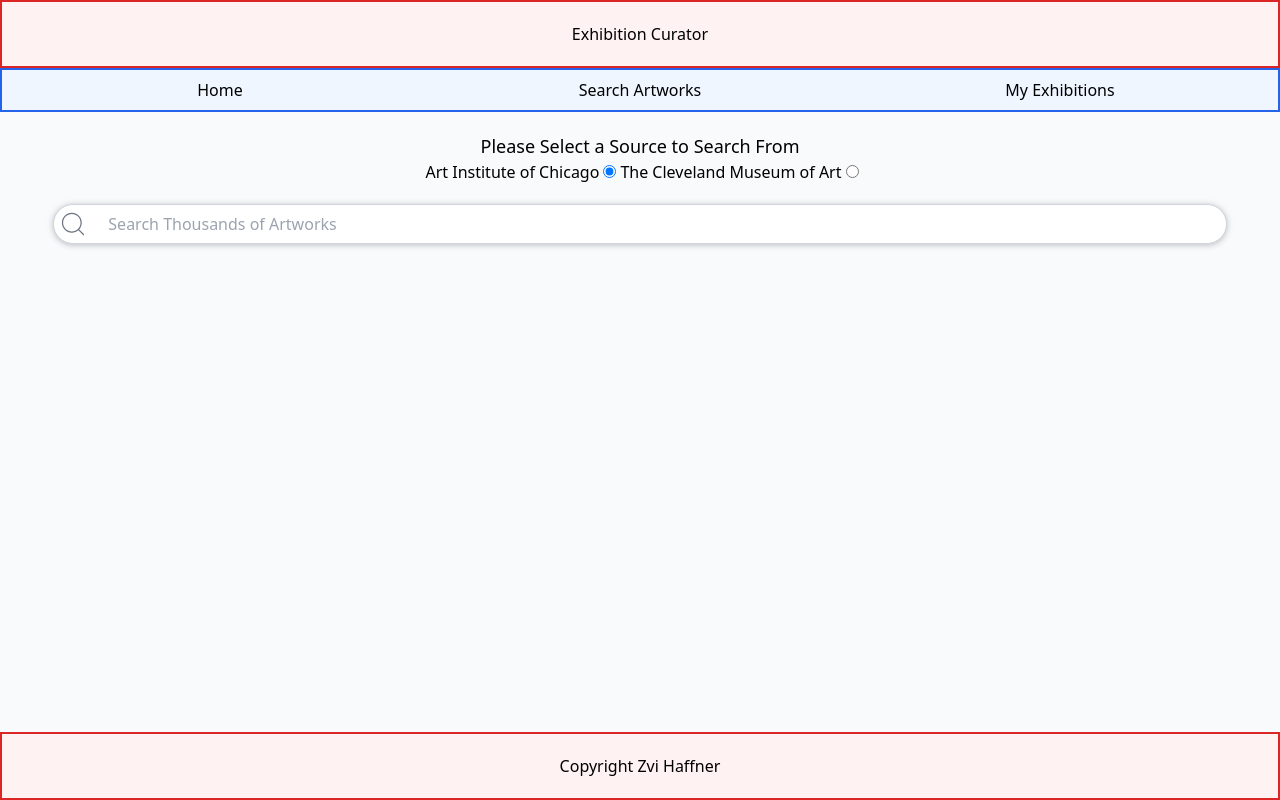
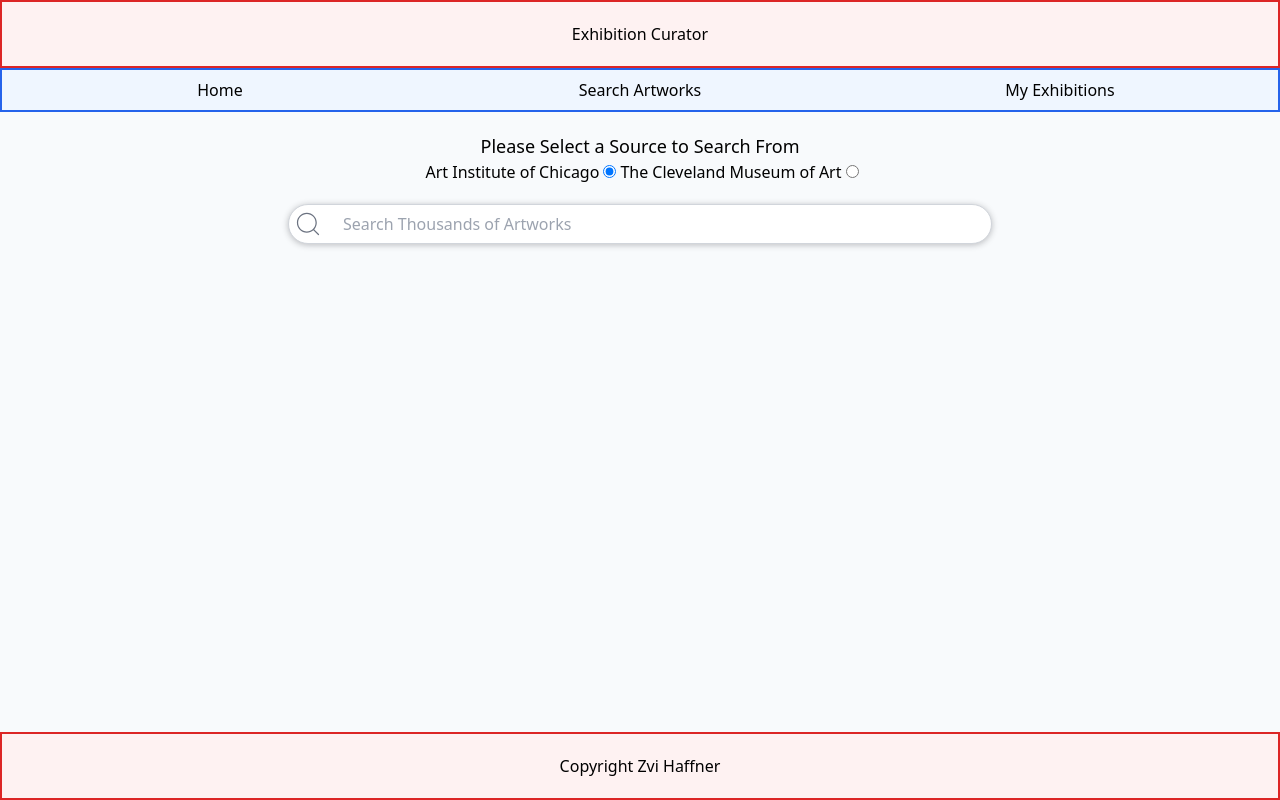
Before and after one commit to ZviHaffner/exhibition-curator, a Next.js app: page /search in a window 1280 px wide. Both pictures are taken after a click on the radio button "Art Institute of Chicago". Built offline with nearby package versions, Linux system fonts and the light colour scheme.

Commit message:
Width CSS adjustments

```diff
--- a/src/components/ArtworkList.jsx
+++ b/src/components/ArtworkList.jsx
@@ -23,7 +23,7 @@
   }
 
   return (
-    <div>
+    <div className="flex-1 border-l">
       {renderResultsCount()}
       {artworks.data?.length > 0 &&
         artworks.data.map((artwork) => {
--- a/src/components/SearchBar.jsx
+++ b/src/components/SearchBar.jsx
@@ -41,7 +41,7 @@
   }
 
   return (
-    <form onSubmit={handleSubmit}>
+    <form onSubmit={handleSubmit} className="w-3/5 mx-auto">
       <div className="flex gap-5 my-5 p-1 bg-white border border-gray-300 rounded-full shadow-equal">
         <CiSearch className="text-3xl text-gray-500" />
         <input
```
